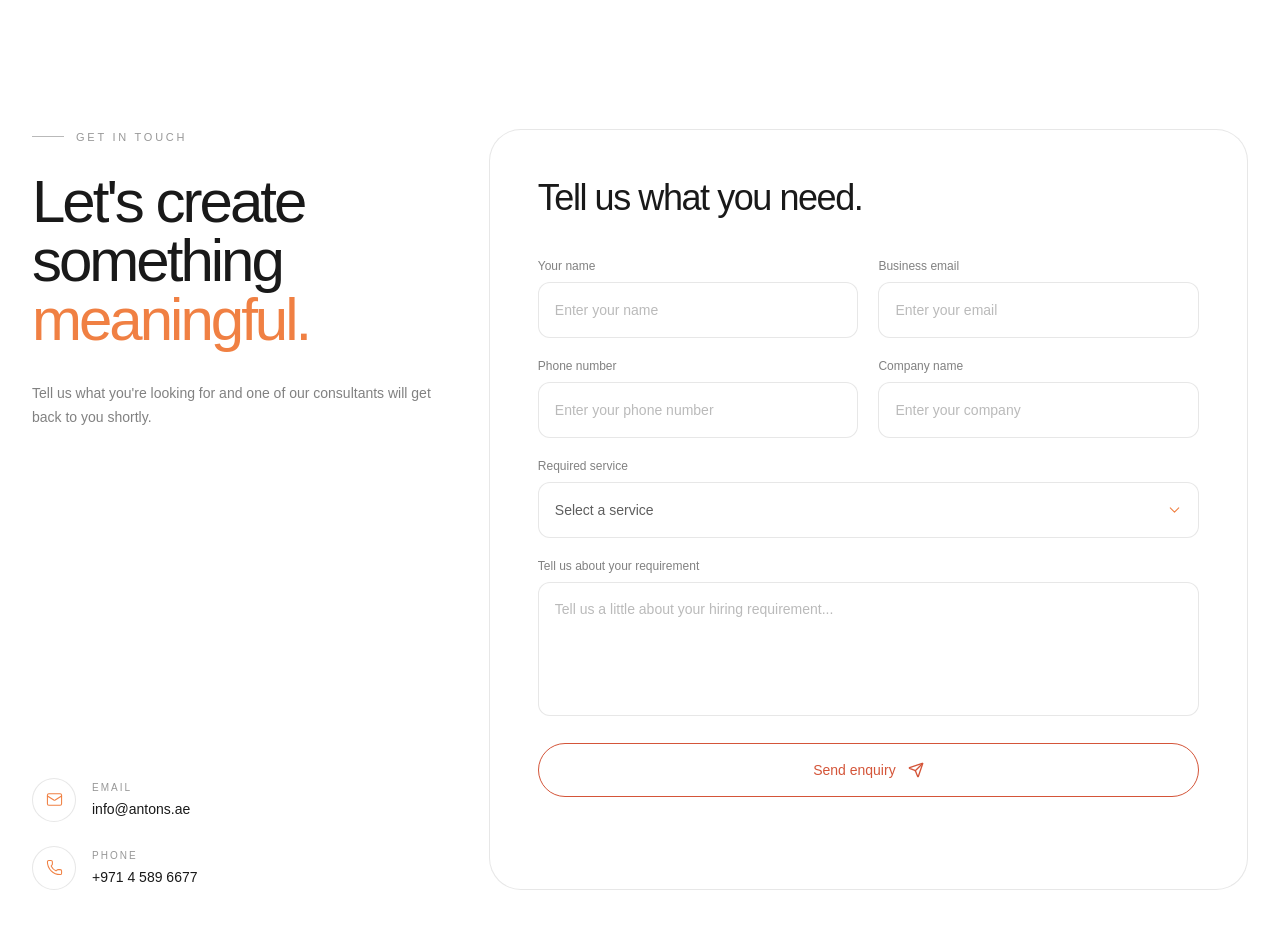
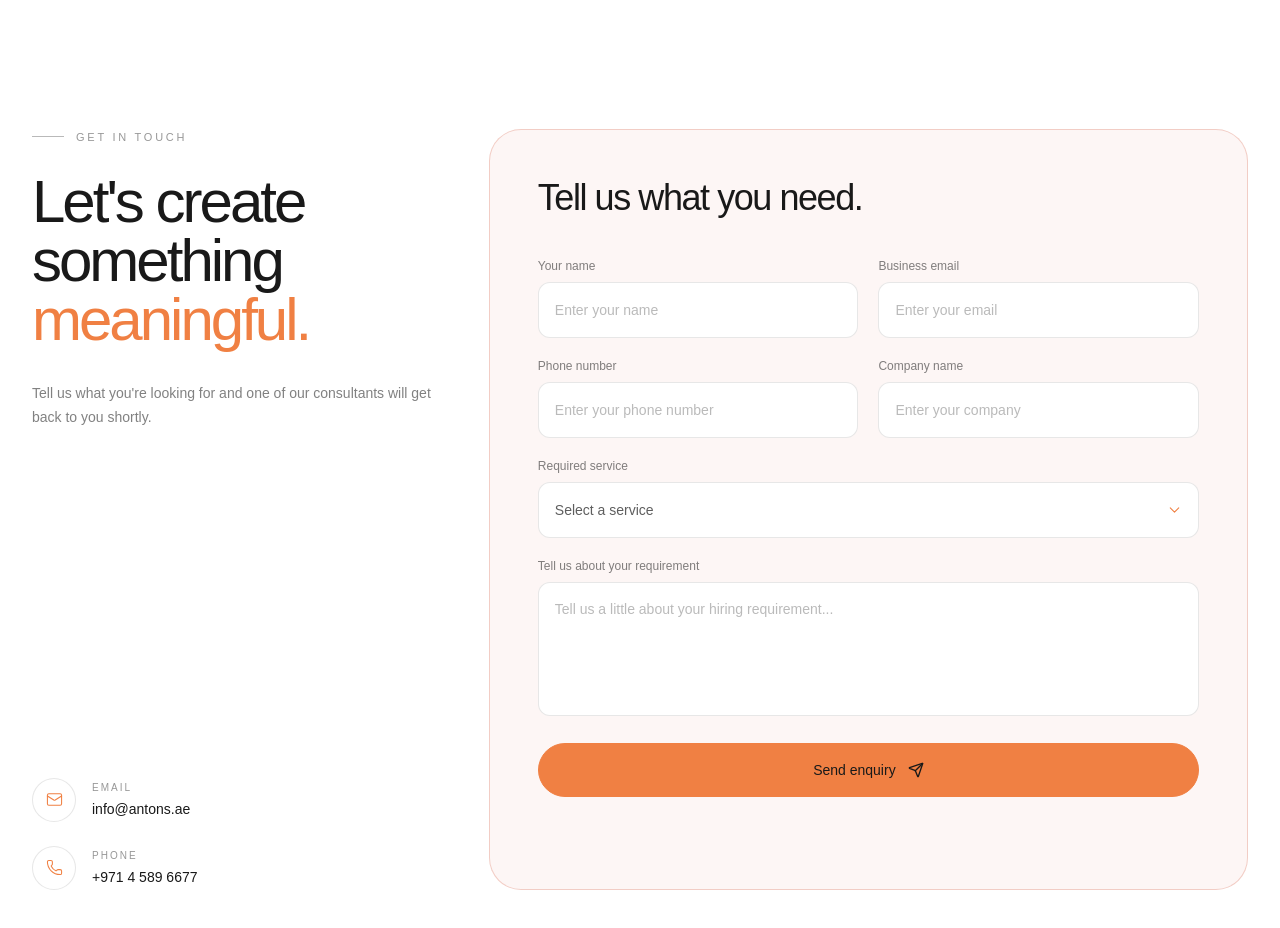
Before and after one commit to sideque/antons-home, a Next.js app: page /contact in a window 1280 px wide. Shown: the part 640-1568 px from the top of the page. Built offline with nearby package versions, Linux system fonts and the light colour scheme.

Commit message:
Careersandcontact

```diff
--- a/app/careers/Careers.jsx
+++ b/app/careers/Careers.jsx
@@ -244,9 +244,9 @@ export const Careers = () => {
               </p>
 
               <a
-                href="/" //careers/jobsearch
+                href="/"
                 rel="noreferrer"
-                className="group mt-9 inline-flex items-center gap-3 rounded-full border border-[#191919] bg-white px-7 py-4 text-sm font-medium text-[#191919] transition hover:scale-[1.02] hover:border-[#D45539] hover:text-[#D45539]"
+                className="group mt-9 inline-flex items-center gap-3 rounded-full border border-[#F08043] bg-[#F08043] px-7 py-4 text-sm font-medium text-[#191919] transition hover:scale-[1.02] hover:border-[#D45539] hover:bg-[#D45539]"
               >
                 Upload your resume
 
--- a/app/contact/Contact.tsx
+++ b/app/contact/Contact.tsx
@@ -254,7 +254,7 @@ function ContactForm() {
     whileInView={{ opacity: 1, y: 0 }}
     viewport={{ once: true, margin: "-8% 0px" }}
     transition={{ duration: 0.9, ease }}
-      className="rounded-[2rem] border border-[#191919]/10 bg-white p-6 sm:p-8 md:p-12"
+    className="rounded-[2rem] border border-[#D45539]/25 bg-[#D45539]/5 p-6 text-[#191919] sm:p-8 md:p-12"
   >
     <h3 className="text-3xl font-medium tracking-[-0.04em] md:text-4xl">
       Tell us what you need.
@@ -342,7 +342,7 @@ function ContactForm() {
         whileHover={{ scale: 1.015 }}
         whileTap={{ scale: 0.99 }}
         transition={{ duration: 0.3, ease }}
-          className="group flex w-full items-center justify-center gap-3 rounded-full border border-[#D45539] bg-white px-6 py-4 text-sm font-medium text-[#D45539]"
+        className="group flex w-full items-center justify-center gap-3 rounded-full border border-[#F08043] bg-[#F08043] px-6 py-4 text-sm font-medium text-[#191919] transition hover:border-[#D45539] hover:bg-[#D45539]"
       >
         Send enquiry
 
```
Lines whose indentation alone changed are shown as unchanged.
